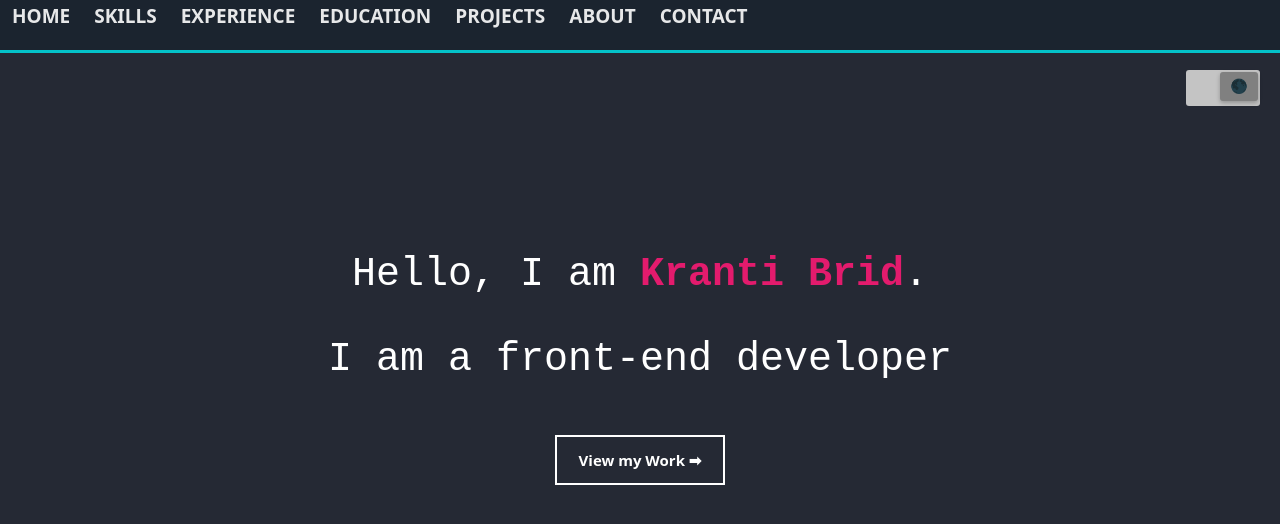
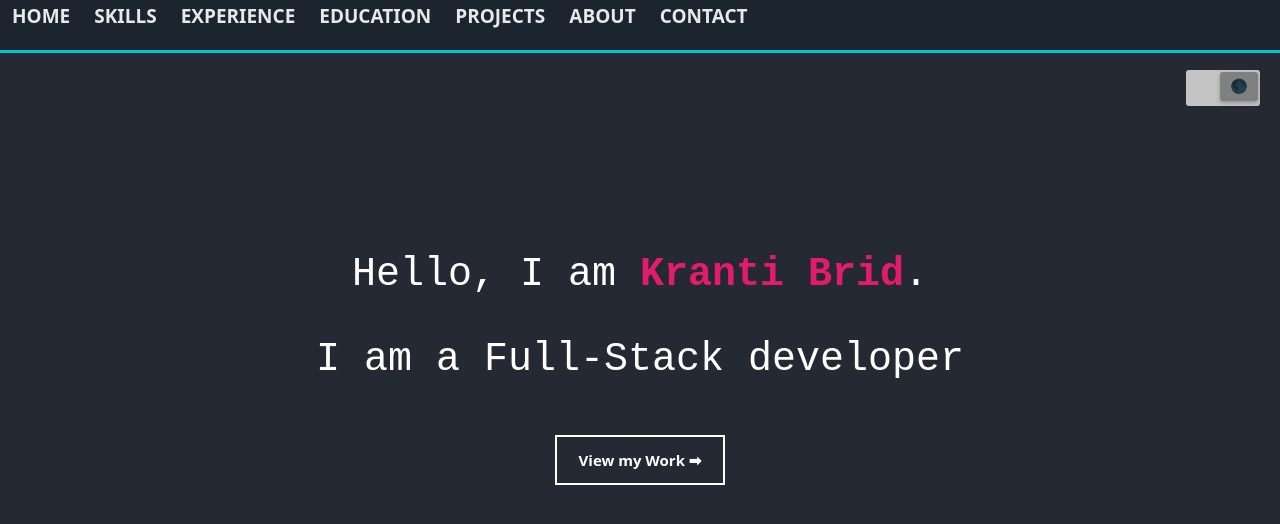
Before and after one commit to KrantiBrid98/porfolio, a React (Create React App) app: page / in a window 1280 px wide. Shown: the top 524 px of the page. Built offline with nearby package versions, Linux system fonts and the light colour scheme.

Commit message:
Update home.js

```diff
--- a/src/components/home/home.js
+++ b/src/components/home/home.js
@@ -23,7 +23,7 @@ const Home = () => {
           </span>
           .
         </div>
-      <div className="home-script">I am a front-end developer</div>
+      <div className="home-script">I am a Full-Stack developer</div>
       <button className={`darkMode_${context}`}>
         <a className={`darkMode_${context}`} href="#skills-section">
           View my Work <span className="arrow">➡</span>
```
